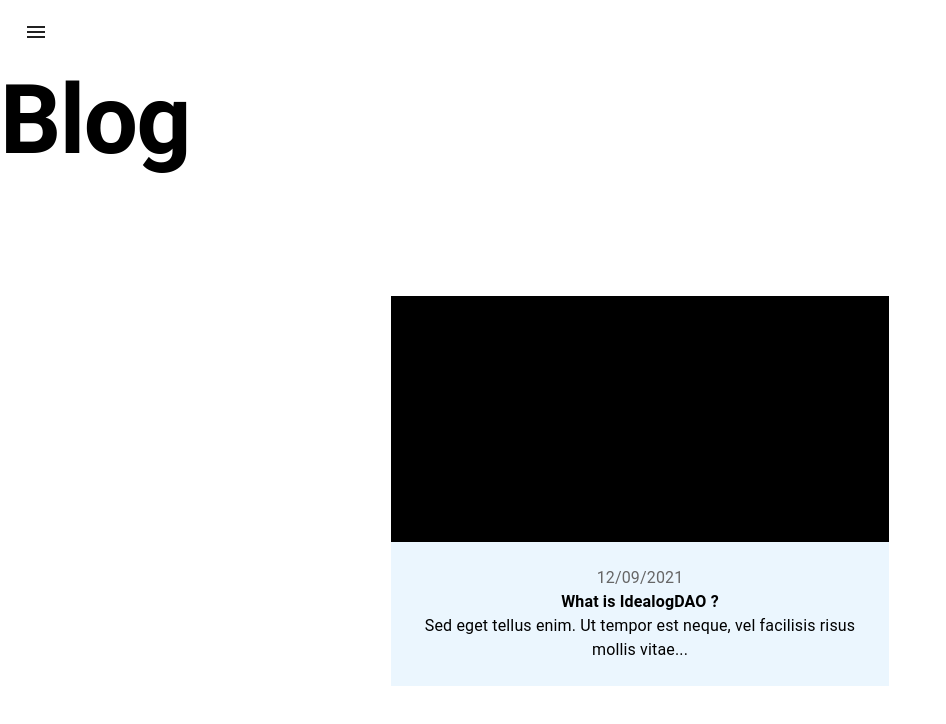
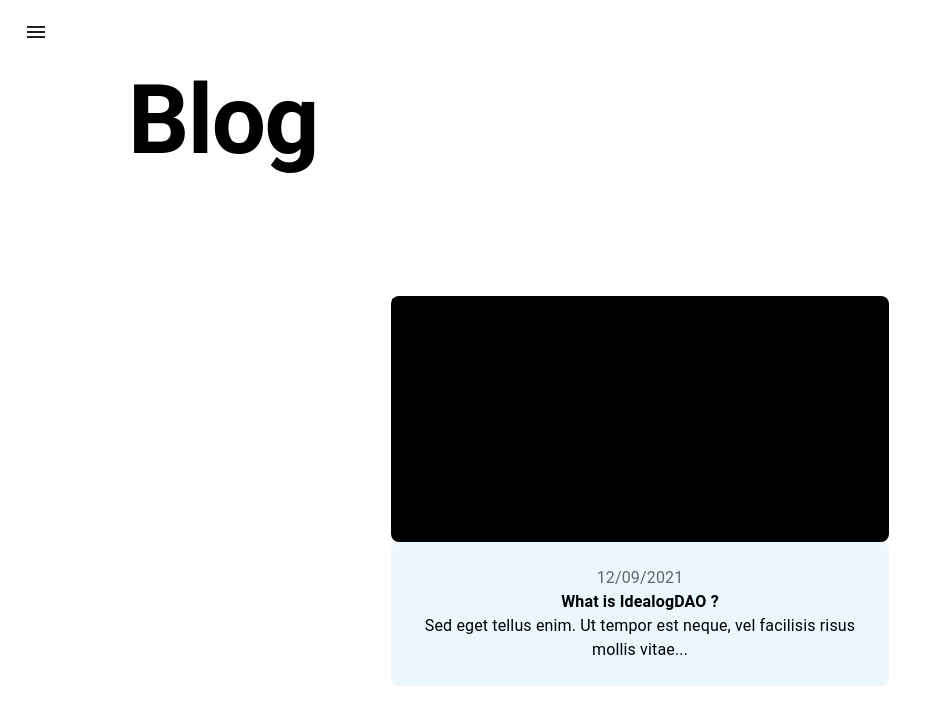
Before and after one commit to jmfcode/magma, a React (Create React App) app: page /blog in a window 1280 px wide. Shown: the top 724 px of the page, without its empty margins (0-946 px from the left). Built offline with nearby package versions, Linux system fonts and the light colour scheme.

Commit message:
redesign blog bubble

```diff
--- a/src/components/BlogPage.js
+++ b/src/components/BlogPage.js
@@ -31,7 +31,12 @@
     <Fragment>
       <MobileNavBar color="primary" />
       <JmfContainer bgcolor="primary.main">
-        <Typography variant="h1" fontWeight="bold" marginBottom={5}>
+        <Typography
+          variant="h1"
+          fontWeight="bold"
+          marginBottom={5}
+          marginLeft="10%"
+        >
           Blog
         </Typography>
 
@@ -47,7 +52,13 @@
               alignItems: "center",
             }}
           >
-            <Box display="flex" width="498px" height="350px" bgcolor="#000">
+            <Box
+              display="flex"
+              width="498px"
+              height="350px"
+              bgcolor="#000"
+              borderRadius={2}
+            >
               Blog cover image
             </Box>
 
@@ -57,6 +68,7 @@
               justifyContent="center"
               width="450px"
               padding={3}
+              borderRadius={2}
               bgcolor="secondary.main"
             >
               <Typography color="text.sub"> 12/09/2021</Typography>
```
